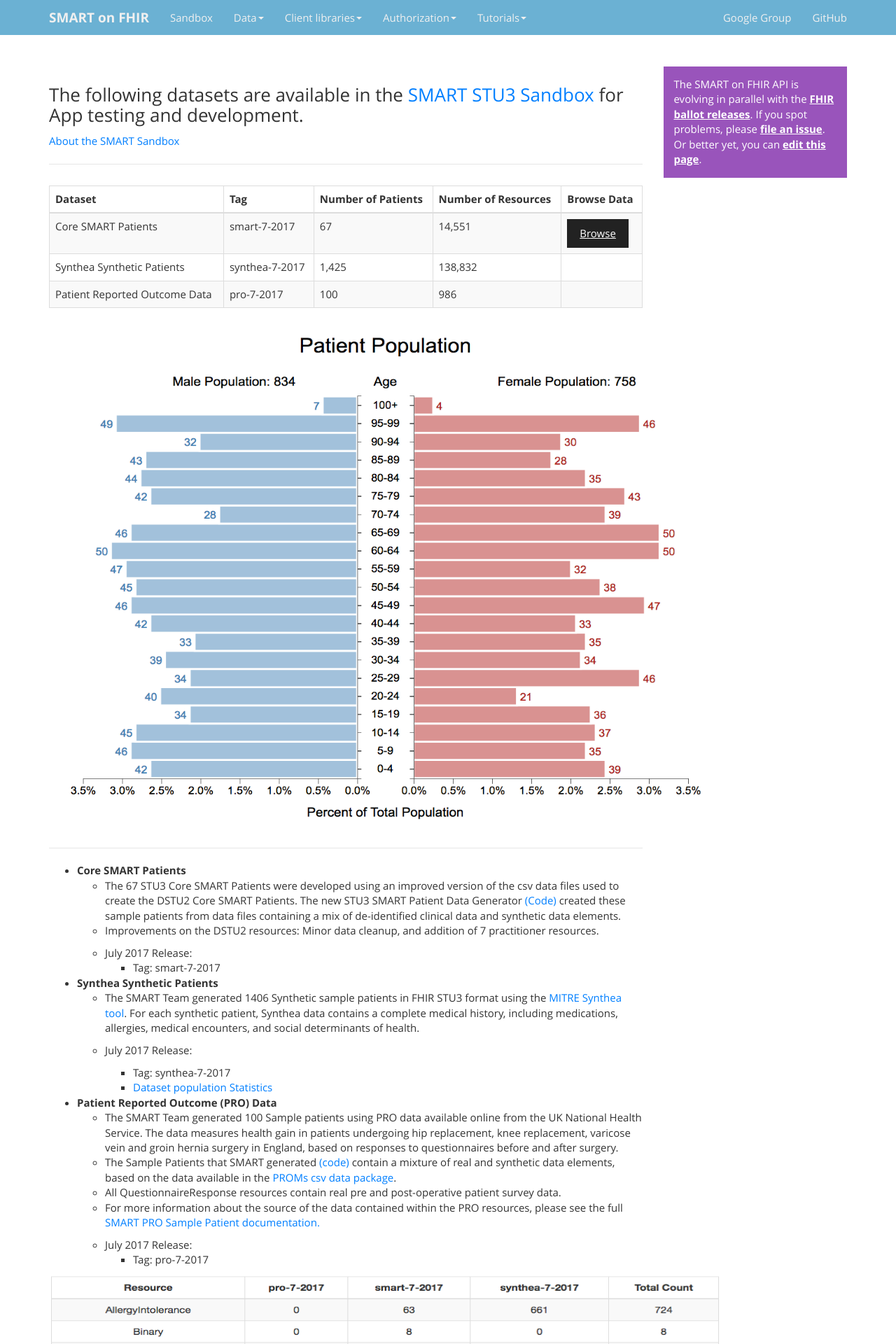
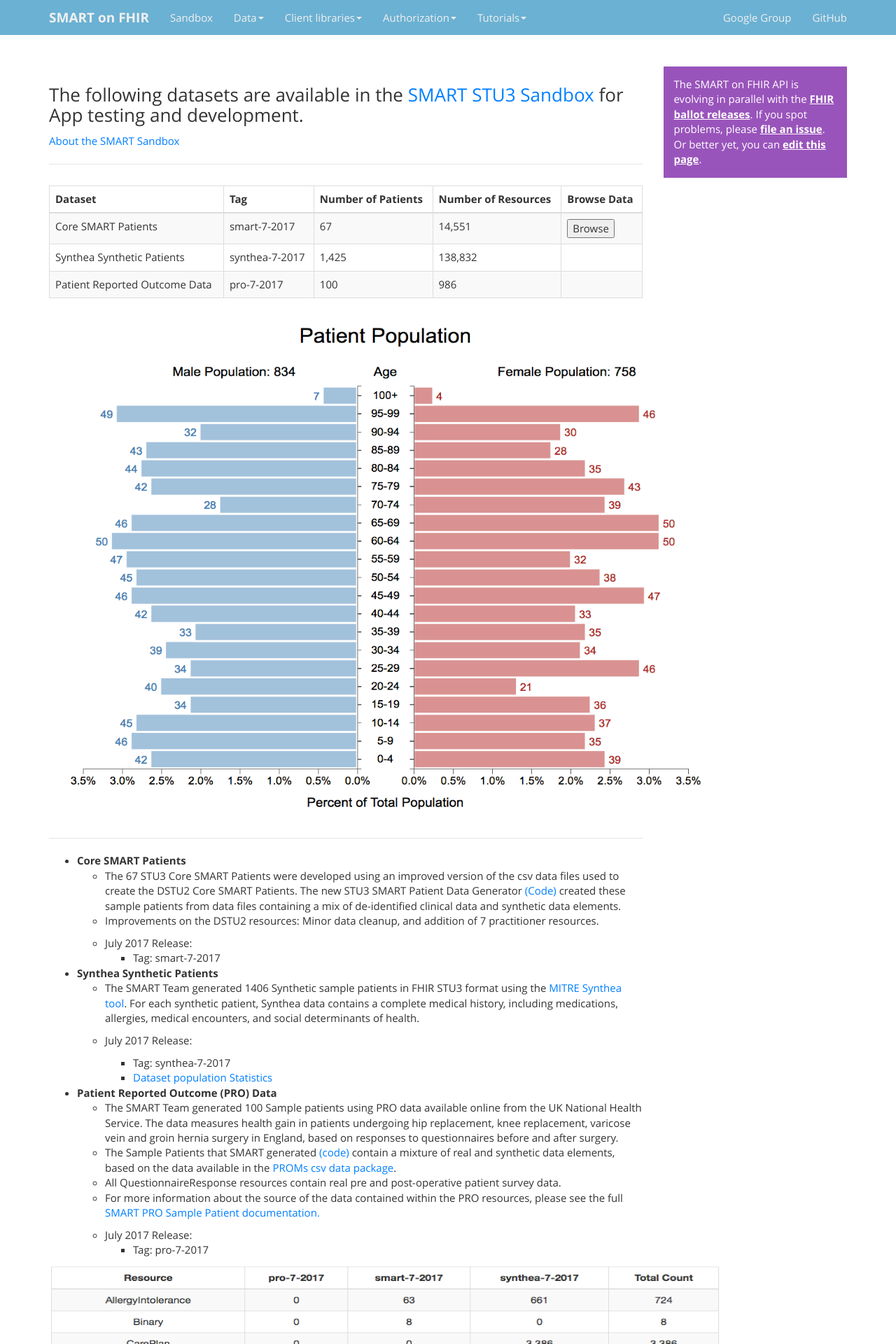
Before and after one commit to smart-on-fhir/smart-on-fhir.github.io, a Jekyll site: the page built from data/stu3-sandbox-data.md, in a window 1280 px wide. Shown: the top 1920 px of the page at 70% size. Built offline with Jekyll 4.4.1, drawn with Linux system fonts in a browser that asks for light colours.

Commit message:
Update stu3-sandbox-data.md

```diff
--- a/data/stu3-sandbox-data.md
+++ b/data/stu3-sandbox-data.md
@@ -14,7 +14,7 @@
 
 | Dataset|Tag|Number of Patients|Number of Resources| Browse Data|
 | :-------------|:--------|:-------|:--------|:--------|
-| Core SMART Patients |smart-7-2017 |67  |14,551 |<a href="#" class="open-picker btn btn-default" data-tags="smart-7-2017" data-stu="stu3-open-sandbox">Browse</a>|
+| Core SMART Patients |smart-7-2017 |67  |14,551 |<button href="#" class="open-picker" data-tags="smart-7-2017" data-stu="stu3-open-sandbox">Browse</button>|
 | Synthea Synthetic Patients | synthea-7-2017 |1,425 | 138,832   ||
 | Patient Reported Outcome Data | pro-7-2017 |100 |986 ||
 
```
